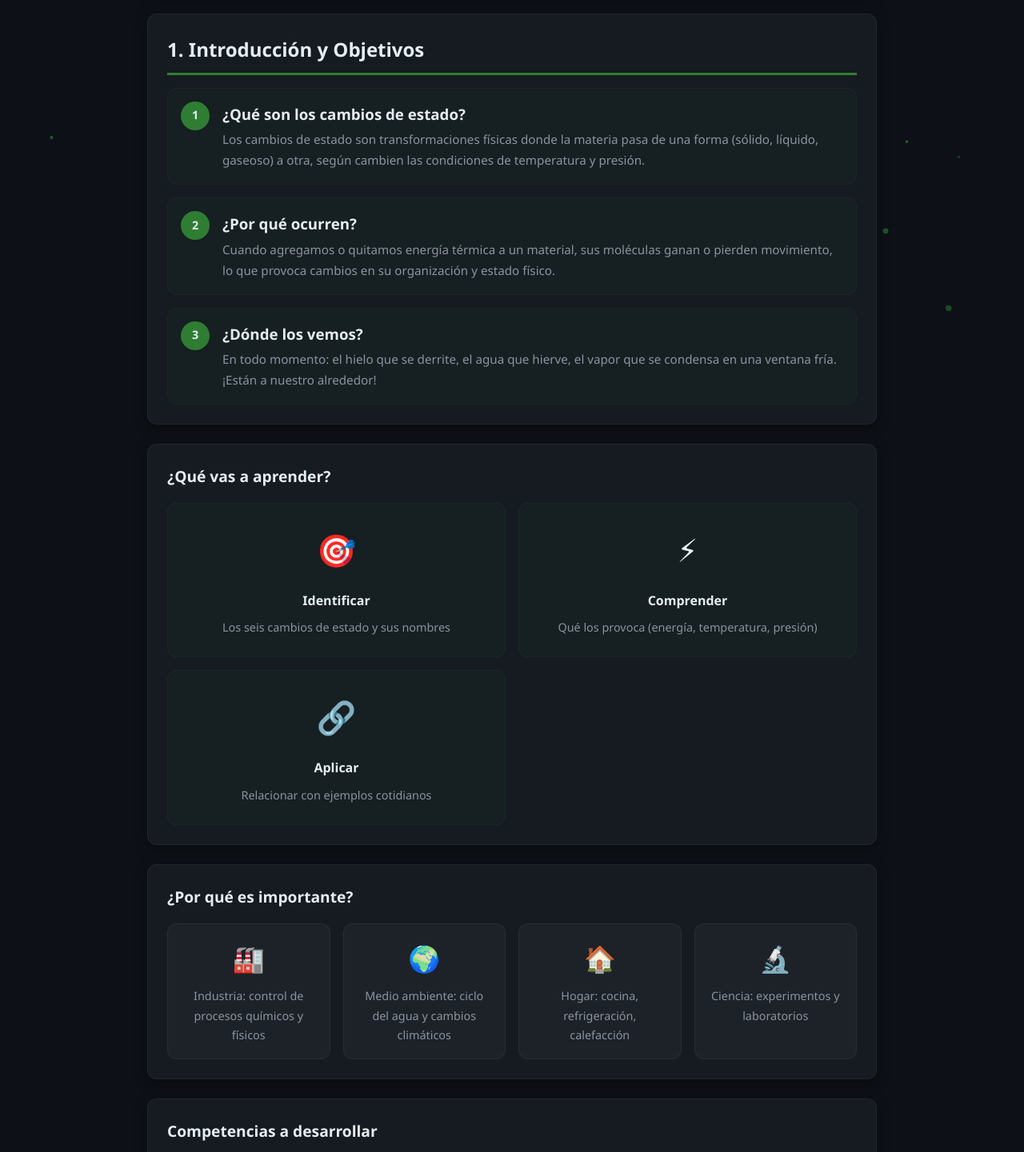
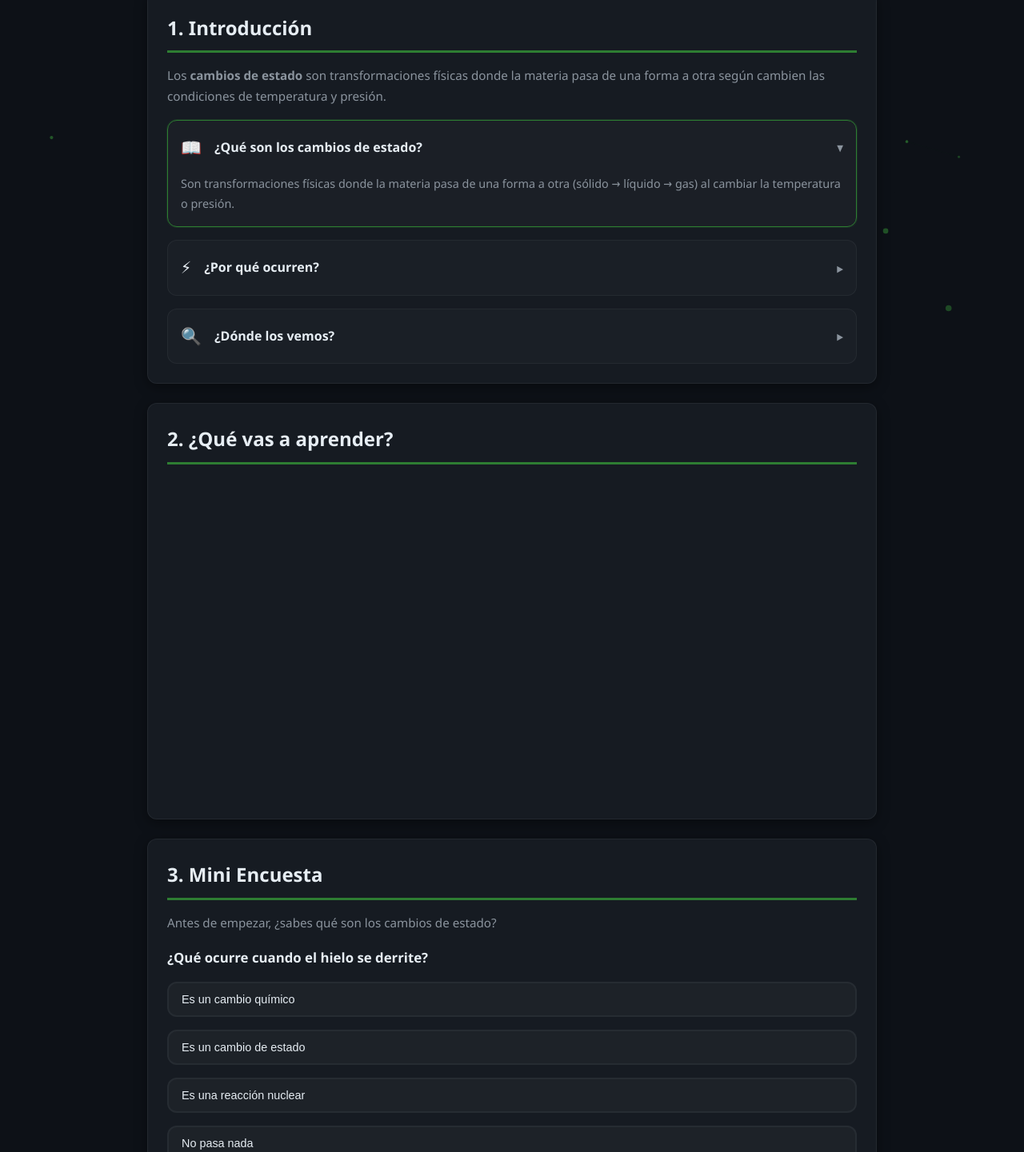
Before and after one commit to martinz10one/ova-cambios-materia, a Vue app: page / in a window 1280 px wide. Shown: the part 329-1770 px from the top of the page at 80% size. Built offline with nearby package versions, Linux system fonts and the light colour scheme.

Commit message:
feat: paso 1 - mas interactividad y encuesta

```diff
--- a/src/views/Paso1View.vue
+++ b/src/views/Paso1View.vue
@@ -8,46 +8,84 @@
       <div class="tarjeta tarjeta-intro">
         <div class="intro-emoji">🔬</div>
         <h1 class="titulo-principal">OVA Física: Cambios de la Materia</h1>
-        <p class="intro-subtitle">Programa de Análisis y Desarrollo de Software</p>
       </div>
 
       <div class="tarjeta">
-        <h2 class="titulo-seccion">1. Introducción y Objetivos</h2>
+        <h2 class="titulo-seccion">1. Introducción</h2>
 
-        <div class="intro-animado">
+        <p class="intro-descripcion">
+          Los <strong>cambios de estado</strong> son transformaciones físicas donde la materia
+          pasa de una forma a otra según cambien las condiciones de temperatura y presión.
+        </p>
+
+        <div class="interactivo-grid">
           <div
-            class="intro-paso"
-            v-for="(paso, idx) in pasosIntro"
+            class="interactivo-card"
+            v-for="(item, idx) in interacciones"
             :key="idx"
-            :class="{ visible: animacionVisible >= idx }"
+            @click="alternarInteractivo(idx)"
+            :class="{ 'interactivo-abierto': interactivoAbierto === idx || interactivoAbierto === -1 }"
           >
-            <span class="intro-numero">{{ idx + 1 }}</span>
-            <div class="intro-contenido">
-              <h3>{{ paso.titulo }}</h3>
-              <p>{{ paso.texto }}</p>
+            <div class="interactivo-header">
+              <span class="interactivo-icono">{{ item.icono }}</span>
+              <span class="interactivo-titulo">{{ item.titulo }}</span>
+              <span class="interactivo-toggle">{{ interactivoAbierto === idx ? '▼' : '▶' }}</span>
+            </div>
+            <div class="interactivo-cuerpo" v-show="interactivoAbierto === idx || interactivoAbierto === -1">
+              <p>{{ item.texto }}</p>
             </div>
           </div>
         </div>
       </div>
 
       <div class="tarjeta">
-        <h3 class="titulo-subseccion">¿Qué vas a aprender?</h3>
+        <h2 class="titulo-seccion">2. ¿Qué vas a aprender?</h2>
         <div class="grid grid-2">
           <div
             class="objetivo-card"
             v-for="(obj, idx) in objetivos"
             :key="idx"
-            :class="{ 'objetivo-visibilidad': animacionVisible > idx }"
+            @click="seleccionarObjetivo(idx)"
+            :class="{ 'objetivo-seleccionado': objetivoSeleccionado === idx }"
           >
             <div class="objetivo-icono">{{ obj.icono }}</div>
             <h4>{{ obj.titulo }}</h4>
             <p>{{ obj.descripcion }}</p>
+            <span v-if="objetivoSeleccionado === idx" class="objetivo-check">✅ Seleccionado</span>
           </div>
         </div>
       </div>
 
       <div class="tarjeta">
-        <h3 class="titulo-subseccion">¿Por qué es importante?</h3>
+        <h2 class="titulo-seccion">3. Mini Encuesta</h2>
+        <p class="intro-descripcion">Antes de empezar, ¿sabes qué son los cambios de estado?</p>
+        <div class="encuesta">
+          <p class="pregunta">{{ encuesta.pregunta }}</p>
+          <div class="opciones-encuesta">
+            <button
+              v-for="(opcion, oIdx) in encuesta.opciones"
+              :key="oIdx"
+              class="boton-opcion"
+              :class="{
+                'opcion-correcta': encuesta.respondido && oIdx === encuesta.correcta,
+                'opcion-incorrecta': encuesta.respondido && encuesta.seleccionada === oIdx && oIdx !== encuesta.correcta,
+                'opcion-desactivada': encuesta.respondido && oIdx !== encuesta.seleccionada
+              }"
+              @click="responderEncuesta(oIdx)"
+              :disabled="encuesta.respondido"
+            >
+              {{ opcion }}
+            </button>
+          </div>
+          <div v-if="encuesta.respondido" class="mensaje" :class="encuesta.correcta === encuesta.seleccionada ? 'mensaje-exito' : 'mensaje-error'">
+            {{ encuesta.correcta === encuesta.seleccionada ? '🎉 ¡Correcto!' : '🤔 Casi no...' }}
+            <br>{{ encuesta.explicacion }}
+          </div>
+        </div>
+      </div>
+
+      <div class="tarjeta">
+        <h2 class="titulo-seccion">4. ¿Por qué es importante?</h2>
         <div class="importancia-grid">
           <div
             class="importancia-item"
@@ -62,7 +100,7 @@
       </div>
 
       <div class="tarjeta">
-        <h3 class="titulo-subseccion">Competencias a desarrollar</h3>
+        <h2 class="titulo-seccion">5. Competencias a desarrollar</h2>
         <div class="competencias-lista">
           <div
             class="competencia-tag"
@@ -74,7 +112,7 @@
         </div>
       </div>
 
-      <div class="acciones">
+      <div class="tarjeta texto-centrado">
         <router-link to="/paso2" class="boton boton-principal">
           Continuar → Contenidos Multimediales
         </router-link>
@@ -95,19 +133,31 @@ export default {
   },
   data() {
     return {
-      animacionVisible: 0,
-      pasosIntro: [
+      interactivoAbierto: -1,
+      objetivoSeleccionado: -1,
+      encuesta: {
+        pregunta: '¿Qué ocurre cuando el hielo se derrite?',
+        opciones: ['Es un cambio químico', 'Es un cambio de estado', 'Es una reacción nuclear', 'No pasa nada'],
+        correcta: 1,
+        seleccionada: -1,
+        respondido: false,
+        explicacion: 'El derretimiento del hielo es un cambio físico — pasa de sólido a líquido sin cambiar su composición.'
+      },
+      interacciones: [
         {
+          icono: '📖',
           titulo: '¿Qué son los cambios de estado?',
-          texto: 'Los cambios de estado son transformaciones físicas donde la materia pasa de una forma (sólido, líquido, gaseoso) a otra, según cambien las condiciones de temperatura y presión.'
+          texto: 'Son transformaciones físicas donde la materia pasa de una forma a otra (sólido → líquido → gas) al cambiar la temperatura o presión.'
         },
         {
+          icono: '⚡',
           titulo: '¿Por qué ocurren?',
-          texto: 'Cuando agregamos o quitamos energía térmica a un material, sus moléculas ganan o pierden movimiento, lo que provoca cambios en su organización y estado físico.'
+          texto: 'Al agregar o quitar energía térmica, las moléculas ganan o pierden movimiento, provocando cambios en su organización.'
         },
         {
+          icono: '🔍',
           titulo: '¿Dónde los vemos?',
-          texto: 'En todo momento: el hielo que se derrite, el agua que hierve, el vapor que se condensa en una ventana fría. ¡Están a nuestro alrededor!'
+          texto: 'En todo momento: el hielo que se derrite, el agua que hierve, el vapor que se condensa en una ventana fría.'
         }
       ],
       objetivos: [
@@ -131,14 +181,198 @@ export default {
     }
   },
   mounted() {
-    this.iniciarAnimación()
+    this.interactivoAbierto = 0
+    this.objetivoSeleccionado = -1
   },
   methods: {
-    iniciarAnimación() {
-      setTimeout(() => { this.animacionVisible = 1 }, 200)
-      setTimeout(() => { this.animacionVisible = 2 }, 500)
-      setTimeout(() => { this.animacionVisible = 3 }, 800)
+    alternarInteractivo(idx) {
+      this.interactivoAbierto = this.interactivoAbierto === idx ? -1 : idx
+    },
+    seleccionarObjetivo(idx) {
+      this.objetivoSeleccionado = this.objetivoSeleccionado === idx ? -1 : idx
+    },
+    responderEncuesta(idx) {
+      this.encuesta.seleccionada = idx
+      this.encuesta.respondido = true
     }
   }
 }
 </script>
+
+<style scoped>
+.intro-descripcion {
+  color: var(--color-texto-claro);
+  font-size: 0.95rem;
+  line-height: 1.7;
+  margin-bottom: var(--espaciado-mediano);
+}
+
+.interactivo-grid {
+  display: flex;
+  flex-direction: column;
+  gap: var(--espaciado-mediano);
+}
+
+.interactivo-card {
+  border: 1px solid rgba(48, 54, 61, 0.5);
+  border-radius: var(--radio-borde);
+  background: rgba(255, 255, 255, 0.02);
+  cursor: pointer;
+  transition: var(--transition);
+  overflow: hidden;
+}
+
+.interactivo-card:hover {
+  border-color: var(--color-primario);
+  background: rgba(46, 125, 50, 0.03);
+}
+
+.interactivo-card.interactivo-abierto {
+  border-color: var(--color-primario);
+  box-shadow: 0 0 0 1px rgba(46, 125, 50, 0.2);
+}
+
+.interactivo-header {
+  display: flex;
+  align-items: center;
+  gap: var(--espaciado-mediano);
+  padding: var(--espaciado-mediano);
+  user-select: none;
+}
+
+.interactivo-icono {
+  font-size: 1.3rem;
+  flex-shrink: 0;
+}
+
+.interactivo-titulo {
+  flex: 1;
+  font-weight: 600;
+  color: var(--color-blanco);
+}
+
+.interactivo-toggle {
+  font-size: 0.7rem;
+  color: var(--color-texto-claro);
+  transition: transform 0.3s ease;
+}
+
+.interactivo-cuerpo {
+  padding: 0 var(--espaciado-mediano) var(--espaciado-mediano);
+  color: var(--color-texto-claro);
+  font-size: 0.9rem;
+  line-height: 1.7;
+  animation: fadeIn 0.3s ease;
+}
+
+@keyframes fadeIn {
+  from { opacity: 0; transform: translateY(-10px); }
+  to { opacity: 1; transform: translateY(0); }
+}
+
+.objetivo-card {
+  padding: var(--espaciado-grande);
+  border-radius: var(--radio-borde);
+  background: rgba(46, 125, 50, 0.05);
+  border: 1px solid rgba(46, 125, 50, 0.1);
+  text-align: center;
+  cursor: pointer;
+  transition: var(--transition);
+}
+
+.objetivo-card:hover {
+  transform: translateY(-3px);
+  border-color: var(--color-primario);
+  box-shadow: var(--sombra);
+}
+
+.objetivo-card.objetivo-seleccionado {
+  border-color: var(--color-accento);
+  background: rgba(255, 111, 0, 0.08);
+  box-shadow: 0 0 0 2px rgba(255, 111, 0, 0.3);
+}
+
+.objetivo-icono {
+  font-size: 2.5rem;
+  margin-bottom: var(--espaciado-mediano);
+}
+
+.objetivo-card h4 {
+  color: var(--color-blanco);
+  margin-bottom: var(--espaciado-pequeño);
+}
+
+.objetivo-card p {
+  color: var(--color-texto-claro);
+  font-size: 0.9rem;
+}
+
+.objetivo-check {
+  display: inline-block;
+  margin-top: var(--espaciado-mediano);
+  padding: 4px 12px;
+  border-radius: 16px;
+  background: rgba(255, 111, 0, 0.15);
+  color: var(--color-accento);
+  font-size: 0.8rem;
+  font-weight: 600;
+  animation: pop 0.3s ease;
+}
+
+.encuesta {
+  margin-top: var(--espaciado-mediano);
+}
+
+.pregunta {
+  font-weight: 600;
+  font-size: 1.05rem;
+  margin-bottom: var(--espaciado-mediano);
+  color: var(--color-blanco);
+}
+
+.opciones-encuesta {
+  display: flex;
+  flex-direction: column;
+  gap: var(--espaciado-mediano);
+}
+
+.boton-opcion {
+  padding: 12px var(--espaciado-mediano);
+  border: 2px solid rgba(48, 54, 61, 0.5);
+  border-radius: var(--radio-borde);
+  background: rgba(255, 255, 255, 0.03);
+  color: var(--color-blanco);
+  font-size: 0.9rem;
+  font-weight: 500;
+  cursor: pointer;
+  text-align: left;
+  transition: var(--transition);
+}
+
+.boton-opcion:hover:not(:disabled) {
+  border-color: var(--color-primario);
+  background: rgba(46, 125, 50, 0.1);
+}
+
+.boton-opcion:disabled {
+  cursor: default;
+  opacity: 0.7;
+}
+
+.opcion-correcta {
+  border-color: var(--color-exito) !important;
+  background: rgba(63, 185, 80, 0.15) !important;
+  animation: pop 0.3s ease;
+}
+
+.opcion-incorrecta {
+  border-color: var(--color-error) !important;
+  background: rgba(248, 81, 73, 0.15) !important;
+  animation: shake 0.3s ease;
+}
+
+.opcion-desactivada {
+  opacity: 0.4;
+  cursor: default;
+}
+</style>
```
